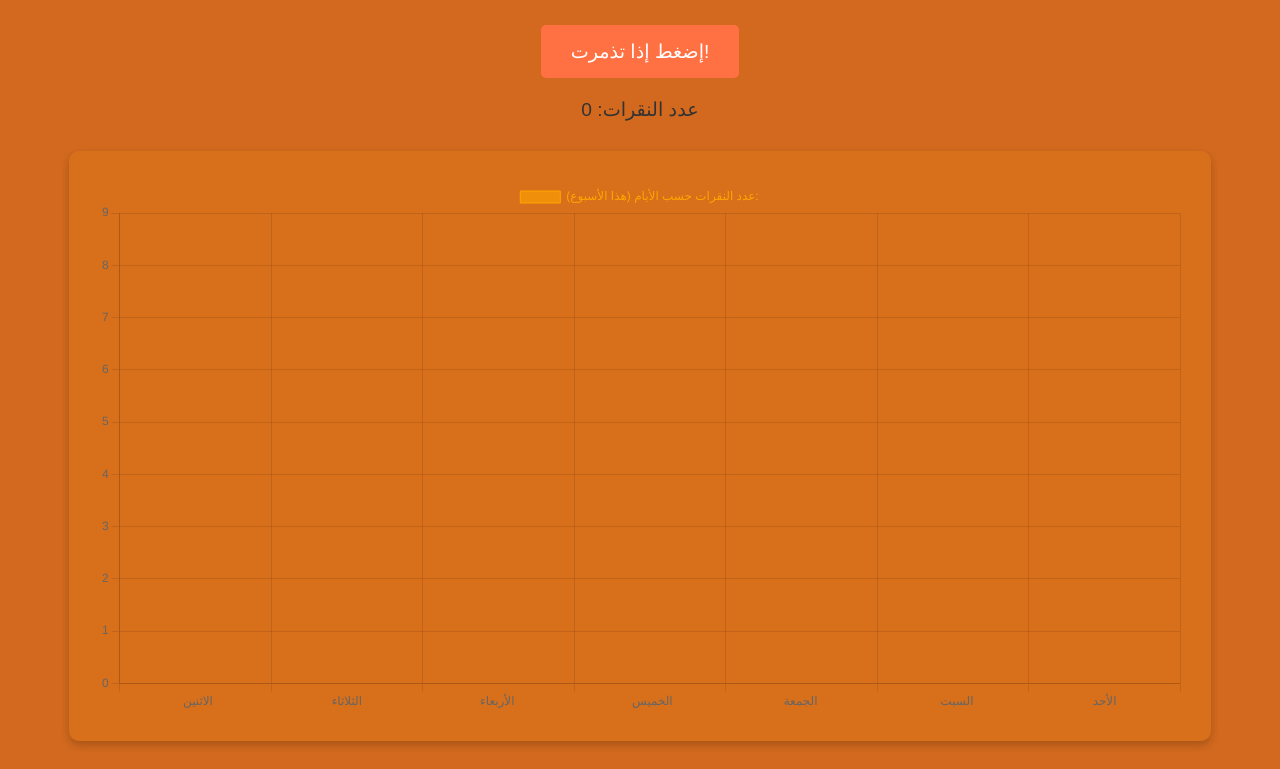
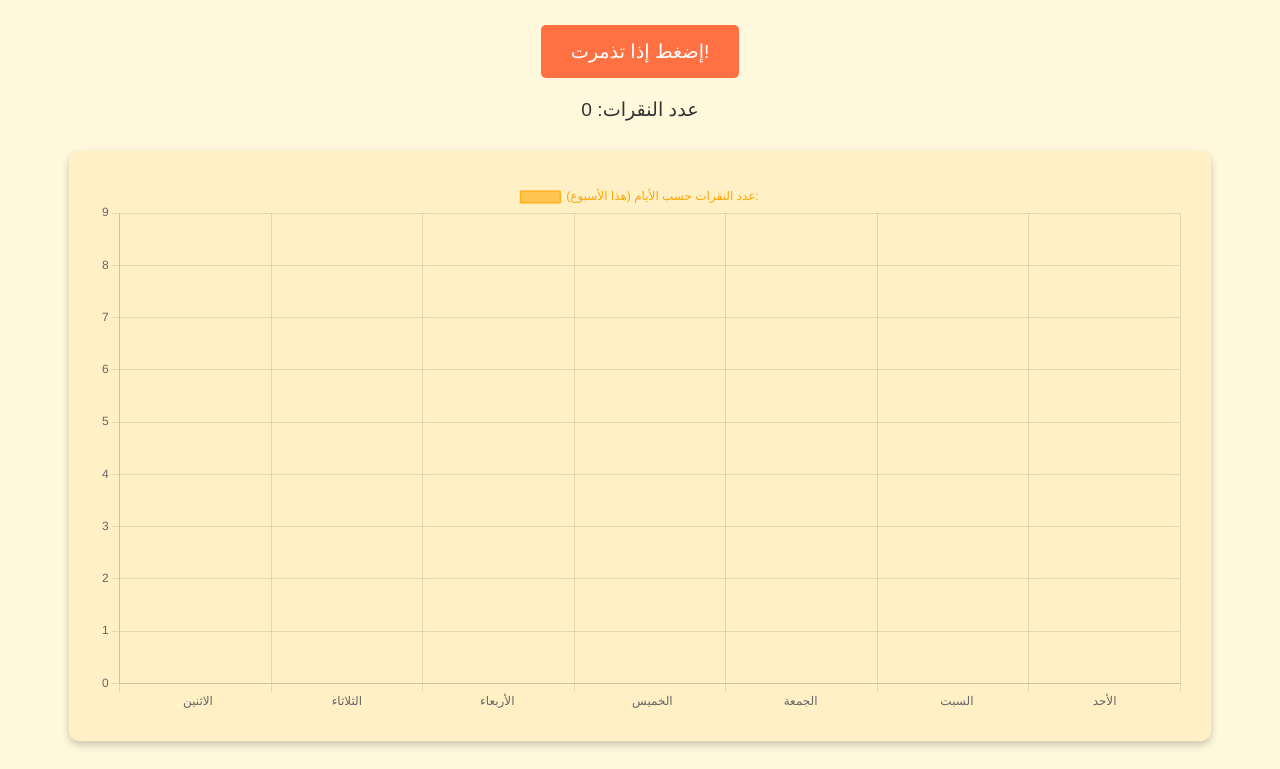
Before and after one commit to Vstral2010/taddamor, a plain HTML site: page index.html in a window 1280 px wide. Shown: the part 96-865 px from the top of the page. Drawn offline with nearby package versions, Linux system fonts and the light colour scheme.

Commit message:
Update index.css

```diff
--- a/index.css
+++ b/index.css
@@ -5,7 +5,7 @@ body {
   flex-direction: column;
   align-items: center;
   padding: 20px;
-  background-color: #D2691E;
+  background-color: #FFF8DC;
   text-align: center;
   overflow-x: hidden;
 }
```
